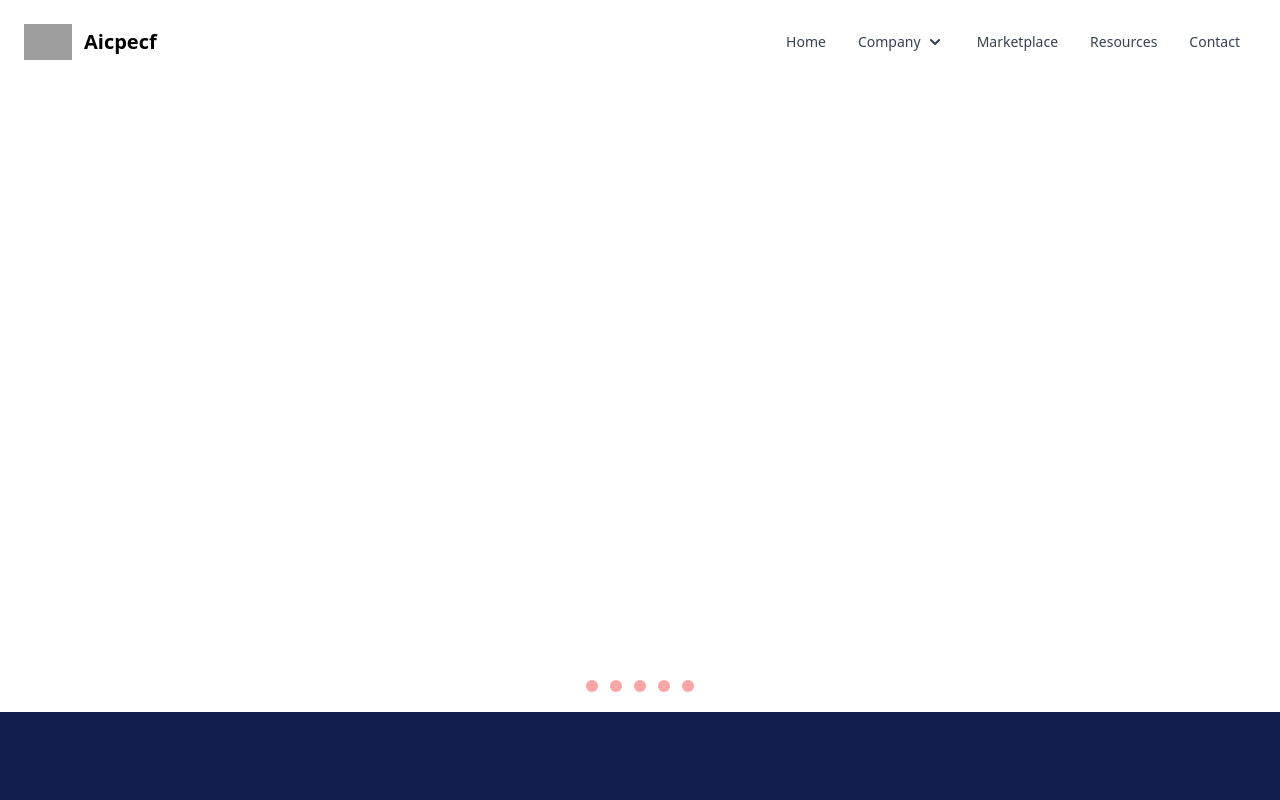
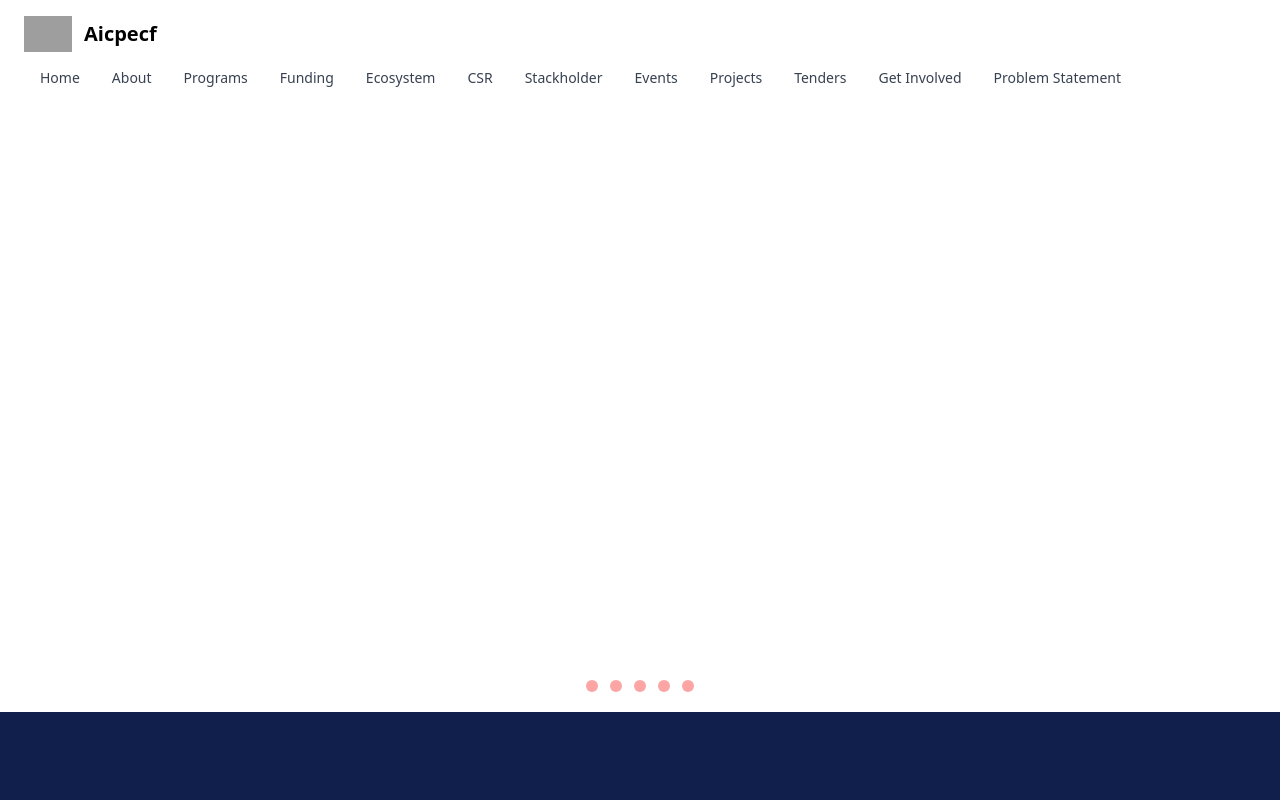
Before and after one commit to Swetha-Baskaran/atal-incubation-center-website, a Next.js app: page / in a window 1280 px wide. Shown: the top 800 px of the page. Built offline with nearby package versions, Linux system fonts and the light colour scheme; grey boxes are pictures that could not be loaded.

Commit message:
navlinks

```diff
--- a/src/Components/Navbar/index.tsx
+++ b/src/Components/Navbar/index.tsx
@@ -1,6 +1,7 @@
 "use client";
 import {useEffect, useState} from "react";
 import Drawer from "./drawer";
+import {navLinks} from "@/Constants/navLinks";
 
 const Navigation = () => {
 	const [toggleDrawer, setToggleDrawer] = useState(true);
@@ -49,60 +50,19 @@ const Navigation = () => {
 						className='items-center justify-between hidden w-full md:flex md:w-auto md:order-1'
 					>
 						<ul className='flex flex-col p-4 mt-4 border border-gray-100 rounded-lg bg-gray-50 md:flex-row md:space-x-8 md:mt-0 md:text-sm md:font-medium md:border-0 md:bg-white dark:bg-gray-800 md:dark:bg-gray-900 dark:border-gray-700'>
+							{navLinks.map((item, index) => {
+								return (
 									<li>
 										<a
 											href='#'
 											className='block py-2 pl-3 pr-4 text-gray-700 rounded hover:bg-gray-100 md:hover:bg-transparent md:hover:text-blue-700 md:p-0 dark:text-gray-400 md:dark:hover:text-blue-500 dark:hover:bg-gray-700 dark:hover:text-blue-500 md:dark:hover:bg-transparent dark:border-gray-700'
 											aria-current='page'
 										>
-									Home
+											{item.name}
 										</a>
 									</li>
-							<li>
-								<button
-									id='mega-menu-full-dropdown-button'
-									data-collapse-toggle='mega-menu-full-dropdown'
-									className='flex items-center justify-between w-full py-2 pl-3 pr-4 font-medium text-gray-700 rounded md:w-auto hover:bg-gray-100 md:hover:bg-transparent md:border-0 md:hover:text-blue-600 md:p-0 dark:text-gray-400 md:dark:hover:text-blue-500 dark:hover:bg-gray-700 dark:hover:text-blue-500 md:dark:hover:bg-transparent dark:border-gray-700'
-								>
-									Company{" "}
-									<svg
-										className='w-5 h-5 ml-1'
-										fill='currentColor'
-										viewBox='0 0 20 20'
-										xmlns='http://www.w3.org/2000/svg'
-									>
-										<path
-											fill-rule='evenodd'
-											d='M5.293 7.293a1 1 0 011.414 0L10 10.586l3.293-3.293a1 1 0 111.414 1.414l-4 4a1 1 0 01-1.414 0l-4-4a1 1 0 010-1.414z'
-											clip-rule='evenodd'
-										></path>
-									</svg>
-								</button>
-							</li>
-							<li>
-								<a
-									href='#'
-									className='block py-2 pl-3 pr-4 text-gray-700 rounded hover:bg-gray-100 md:hover:bg-transparent md:hover:text-blue-700 md:p-0 dark:text-gray-400 md:dark:hover:text-blue-500 dark:hover:bg-gray-700 dark:hover:text-blue-500 md:dark:hover:bg-transparent dark:border-gray-700'
-								>
-									Marketplace
-								</a>
-							</li>
-							<li>
-								<a
-									href='#'
-									className='block py-2 pl-3 pr-4 text-gray-700 rounded hover:bg-gray-100 md:hover:bg-transparent md:hover:text-blue-700 md:p-0 dark:text-gray-400 md:dark:hover:text-blue-500 dark:hover:bg-gray-700 dark:hover:text-blue-500 md:dark:hover:bg-transparent dark:border-gray-700'
-								>
-									Resources
-								</a>
-							</li>
-							<li>
-								<a
-									href='#'
-									className='block py-2 pl-3 pr-4 text-gray-700 rounded hover:bg-gray-100 md:hover:bg-transparent md:hover:text-blue-700 md:p-0 dark:text-gray-400 md:dark:hover:text-blue-500 dark:hover:bg-gray-700 dark:hover:text-blue-500 md:dark:hover:bg-transparent dark:border-gray-700'
-								>
-									Contact
-								</a>
-							</li>
+								);
+							})}
 						</ul>
 					</div>
 				</div>
--- a/src/Constants/navLinks.ts
+++ b/src/Constants/navLinks.ts
@@ -1,3 +1,50 @@
-export const navLinks = {
-
-}
+export const navLinks = [
+    {
+        name: "Home",
+        links: [],
+    },
+    {
+        name: "About",
+        links: [],
+    },
+    {
+        name: "Programs",
+        links: [],
+    },
+    {
+        name: "Funding",
+        links: [],
+    },
+    {
+        name: "Ecosystem",
+        links: [],
+    },
+    {
+        name: "CSR",
+        links: [],
+    },
+    {
+        name: "Stackholder",
+        links: [],
+    },
+    {
+        name: "Events",
+        links: [],
+    },
+    {
+        name: "Projects",
+        links: [],
+    },
+    {
+        name: "Tenders",
+        links: [],
+    },
+    {
+        name: "Get Involved",
+        links: [],
+    },
+    {
+        name: "Problem Statement",
+        links: [],
+    },
+]
```
Lines whose indentation alone changed are shown as unchanged.
